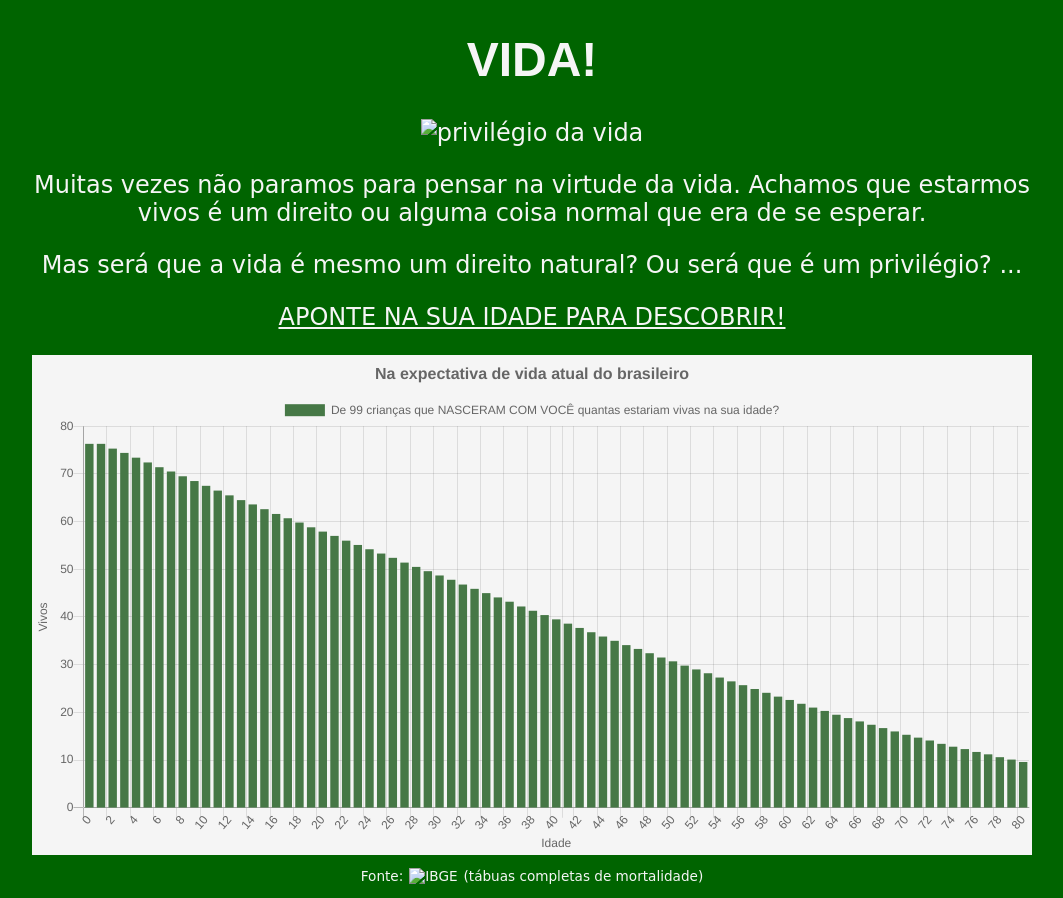
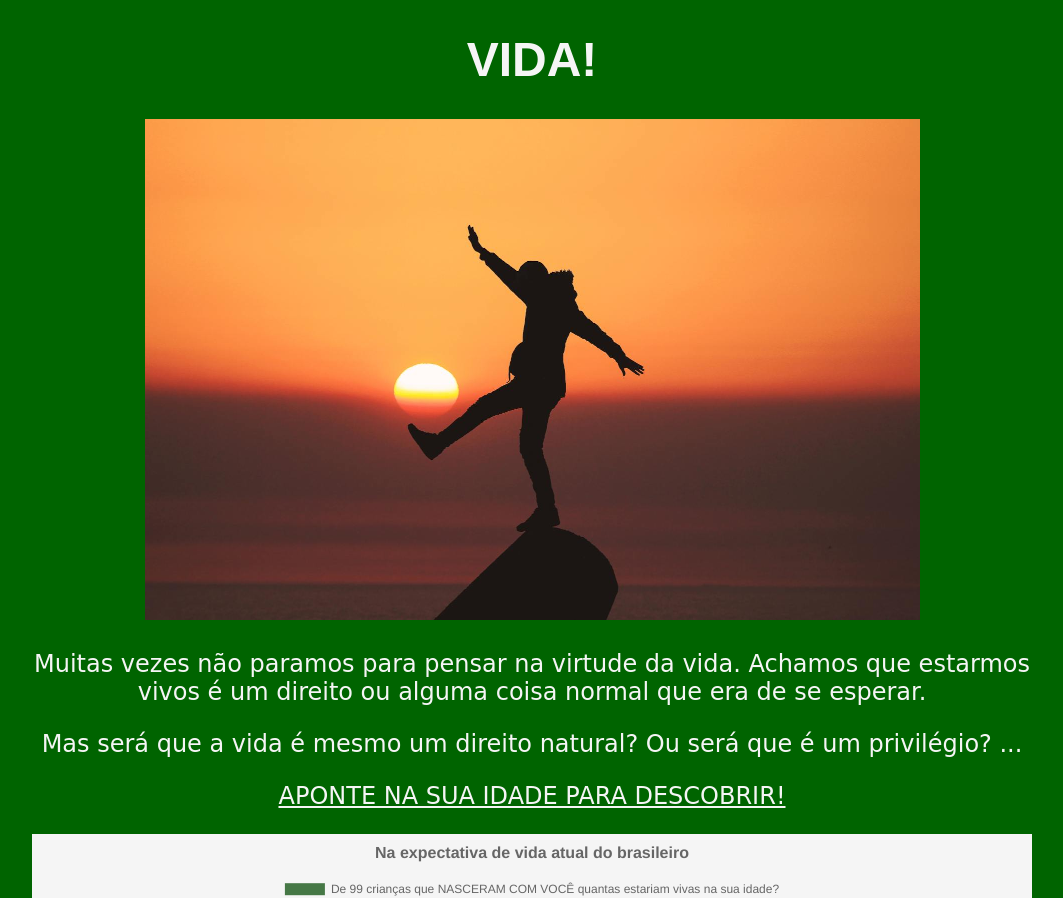
Before and after one commit to gidenilson/vida, a plain HTML site: page index.html in a window 1280 px wide. Shown: the top 898 px of the page, without its empty margins (108-1171 px from the left). Drawn offline with nearby package versions, Linux system fonts and the light colour scheme; a web font is replaced by a local one.

Commit message:
first commit

```diff
--- a/index.html
+++ b/index.html
@@ -13,7 +13,7 @@
 <body>
     <main>
         <h1>VIDA!</h1>
-        <img src="vida.png" alt="privilégio da vida">
+        <img src="images/vida.png" alt="privilégio da vida">
         <p>Muitas vezes não paramos para pensar na virtude da vida. Achamos que estarmos vivos é um direito ou alguma
             coisa
             normal que era de se esperar.</p>
@@ -23,7 +23,7 @@
         <footer class='footer'>
             <div class="fonte">
                 <span>Fonte:</span>
-                 <span><img src="ibge-logo.png" alt="IBGE"></span>
+                 <span><img src="images/ibge-logo.png" alt="IBGE"></span>
                  <span>(tábuas completas de mortalidade)</span>
             </div>
         </footer>
```
